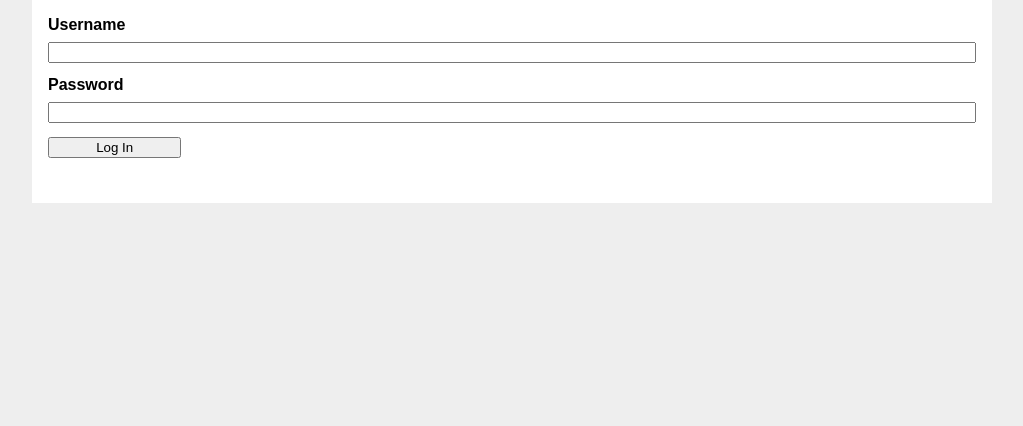
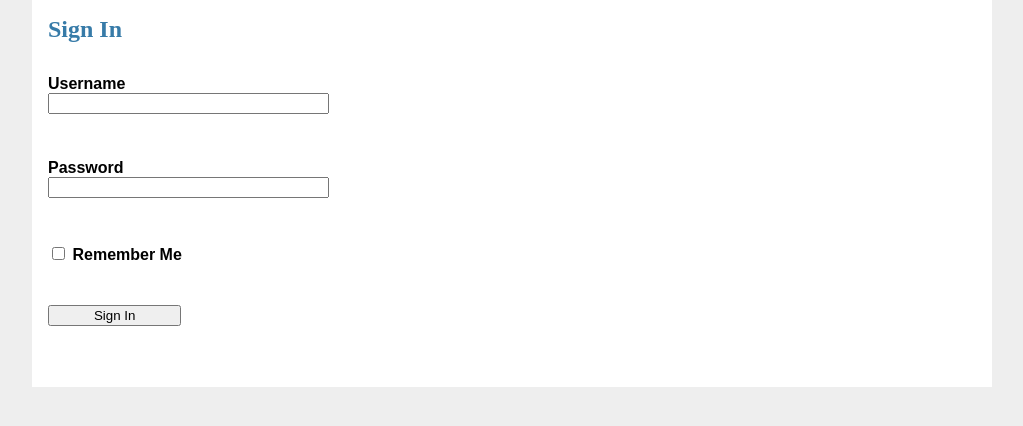
Before and after one commit to martanunesdea/recipe-db, a Flask app: page /auth/login in a window 1280 px wide. Shown: the part 98-524 px from the top of the page, without its empty margins (128-1151 px from the left). Run offline with Flask 2, Linux system fonts and the light colour scheme; some libraries are stand-ins or nearby versions.

Commit message:
added flask forms plugin

```diff
--- a/app/auth.py
+++ b/app/auth.py
@@ -4,7 +4,7 @@ from flask import (
 )
 
 from .user import user_validate, user_register, user_authenticate, user_login, user_get_user_by_id
-
+from app.forms import LoginForm
 bp = Blueprint('auth', __name__, url_prefix='/auth')
 
 @bp.route('/register', methods=('GET', 'POST'))
@@ -28,17 +28,18 @@ def logout():
 
 @bp.route('/login', methods=('GET', 'POST'))
 def login():
-    if request.method == 'POST':
+    form = LoginForm()
+    if form.validate_on_submit():
         user = user_authenticate(request.form)
-
         if user:
             user_login(user)
             return redirect(url_for('index'))
         else:
             error = 'Something went wrong'
             flash(error)
+            return redirect(url_for('/index'))
 
-    return render_template('auth/login.html')
+    return render_template('auth/login.html', title='Sign In', form=form)
 
 @bp.before_app_request
 def load_logged_in_user():
--- /dev/null
+++ b/app/forms.py
@@ -0,0 +1,9 @@
+from flask_wtf import FlaskForm
+from wtforms import StringField, PasswordField, BooleanField, SubmitField
+from wtforms.validators import DataRequired
+
+class LoginForm(FlaskForm):
+    username = StringField('Username', validators=[DataRequired()])
+    password = PasswordField('Password', validators=[DataRequired()])
+    remember_me = BooleanField('Remember Me')
+    submit = SubmitField('Sign In')
--- a/app/templates/auth/login.html
+++ b/app/templates/auth/login.html
@@ -5,11 +5,24 @@
 {% endblock %}
 
 {% block content %}
-  <form method="post">
-    <label for="username">Username</label>
-    <input name="username" id="username" required>
-    <label for="password">Password</label>
-    <input type="password" name="password" id="password" required>
-    <input type="submit" value="Log In">
+  <h1>Sign In</h1>
+  <form action="" method="post" novalidate>
+    {{ form.hidden_tag() }}
+    <p>
+      {{ form.username.label }}<br>
+      {{ form.username(size=32) }}
+      {% for error in form.username.errors %}
+      <span style="color: red;">[{{ error }}]</span>
+      {% endfor %}
+    </p>
+    <p>
+      {{ form.password.label }}<br>
+      {{ form.password(size=32) }}
+      {% for error in form.username.errors %}
+      <span style="color: red;">[{{ error }}]</span>
+      {% endfor %}
+    </p>
+    <p>{{ form.remember_me() }} {{ form.remember_me.label }}</p>
+    <p>{{ form.submit() }}</p>
   </form>
 {% endblock %}
```
